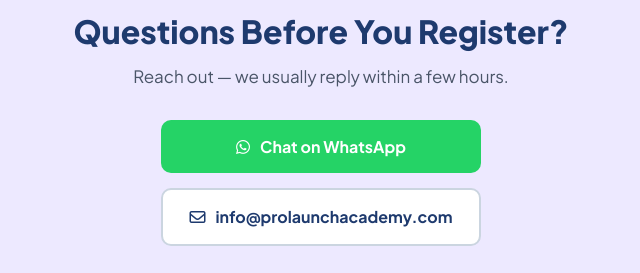
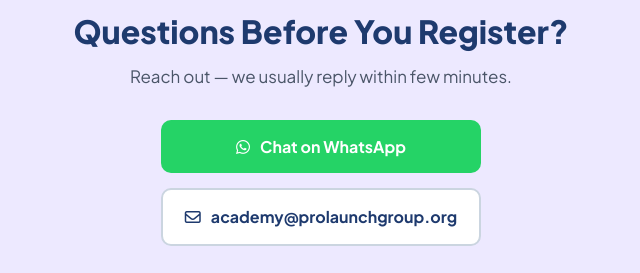
Before and after one commit to ProLaunch-Group/pacad-landing, a plain HTML site: page index.html in a window 1280 px wide. Shown: the part 4365-4638 px from the top of the page, 319-959 px from the left. Drawn offline with nearby package versions, Linux system fonts and the light colour scheme.

Commit message:
fix: contact info

```diff
--- a/index.html
+++ b/index.html
@@ -626,7 +626,7 @@
                 </h2>
 
                 <p class="subhead">
-                    Reach out — we usually reply within a few hours.
+                    Reach out — we usually reply within few minutes.
                 </p>
 
                 <div class="contact-options">
@@ -641,10 +641,10 @@
                     </a>
 
                     <a
-                        href="mailto:info@prolaunchacademy.com"
+                        href="mailto:academy@prolaunchgroup.org"
                         class="contact-btn email-btn"
                     >
-                        <i class="fa-regular fa-envelope"></i> info@prolaunchacademy.com
+                        <i class="fa-regular fa-envelope"></i> academy@prolaunchgroup.org
                     </a>
 
                 </div>
@@ -736,7 +736,7 @@
     <!-- ================= FLOATING WHATSAPP CTA ================= -->
 
     <a
-        href="https://wa.me/2348012345678?text=Hi!%20I'd%20like%20to%20know%20more%20about%20ProLaunch%20Academy"
+        href="https://wa.me/2348154563245?text=Hi!%20I'd%20like%20to%20know%20more%20about%20ProLaunch%20Academy"
         class="whatsapp-float"
         target="_blank"
         rel="noopener noreferrer"
```
